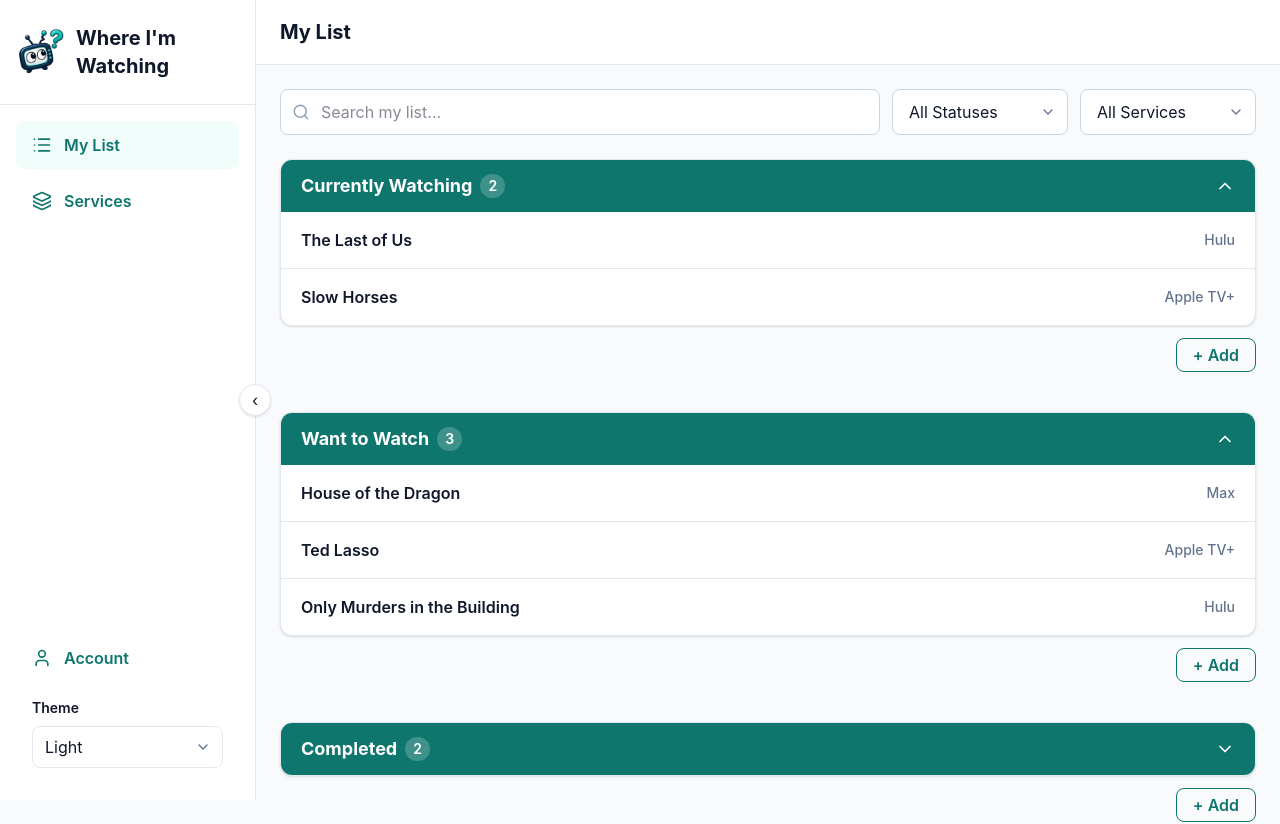
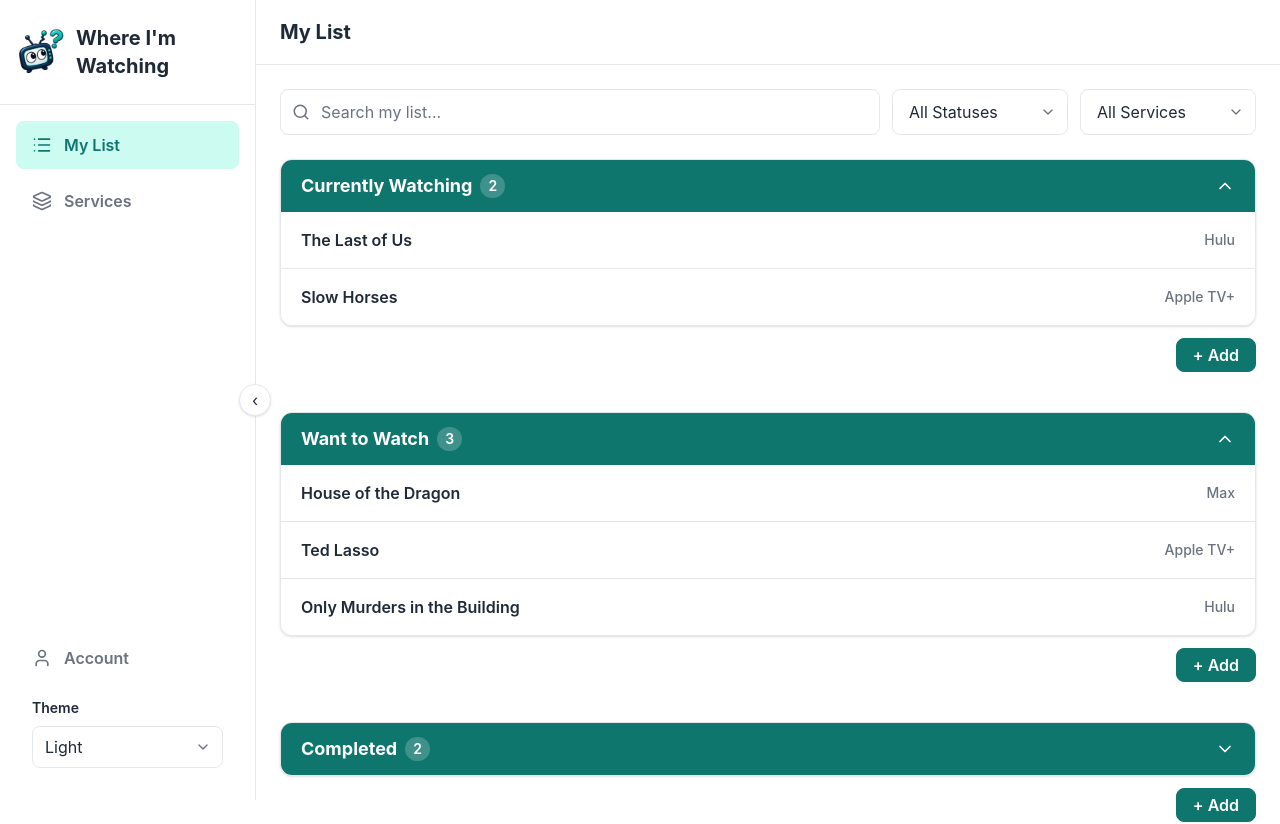
Before and after one commit to czieler/where-im-watching, a React (Vite) app: page / in a window 1280 px wide. Shown: the top 824 px of the page. Built offline with nearby package versions, Linux system fonts and the light colour scheme.

Commit message:
Add theme support with persistent user preference

```diff
--- a/package.json
+++ b/package.json
@@ -26,6 +26,7 @@
     "eslint-plugin-react-hooks": "^7.1.1",
     "eslint-plugin-react-refresh": "^0.5.3",
     "globals": "^17.7.0",
+    "sass": "^1.103.1",
     "typescript": "~6.0.2",
     "typescript-eslint": "^8.65.0",
     "vite": "^8.2.0"
--- a/src/App.tsx
+++ b/src/App.tsx
@@ -1,4 +1,5 @@
 import { useState } from "react";
+import "./theme.scss";
 import wiwLogo from "./assets/wiw_logo.png";
 import ShowList from "./components/ShowList";
 import AddShowModal from "./components/AddShowModal";
@@ -15,16 +16,24 @@ import {
 } from "lucide-react";
 
 function App() {
+  type Theme = "light" | "dark" | "blues";
+
+  const [theme, setTheme] = useState<Theme>(() => {
+    const savedTheme = localStorage.getItem("theme") as Theme | null;
+
+    return savedTheme ?? "light";
+  });
+
+  const handleThemeChange = (newTheme: Theme) => {
+    setTheme(newTheme);
+    localStorage.setItem("theme", newTheme);
+  };
+
   const [isMobileMenuOpen, setIsMobileMenuOpen] = useState(false);
-
   const [isSidebarCollapsed, setIsSidebarCollapsed] = useState(false);
-
   const [isAddOpen, setIsAddOpen] = useState(false);
-
   const [searchText, setSearchText] = useState("");
-
   const [selectedService, setSelectedService] = useState("all");
-
   const [selectedStatus, setSelectedStatus] = useState("all");
 
   const [addTarget, setAddTarget] = useState<"watching" | "wantToWatch">(
@@ -76,14 +85,14 @@ function App() {
   );
 
   return (
-    <div className="min-h-screen bg-slate-50 text-slate-900">
+    <div className="app" data-theme={theme}>
       {/* Desktop sidebar */}
       <aside
-        className={`fixed inset-y-0 left-0 hidden border-r border-slate-200 bg-white transition-all duration-200 md:flex md:flex-col ${
+        className={`app-sidebar fixed inset-y-0 left-0 hidden border-r transition-all duration-200 md:flex md:flex-col ${
           isSidebarCollapsed ? "w-20" : "w-64"
         }`}
       >
-        <div className="border-b border-slate-200 px-4 py-6">
+        <div className="app-sidebar-header border-b px-4 py-6">
           <div className="flex items-center gap-3">
             <img
               src={wiwLogo}
@@ -100,39 +109,36 @@ function App() {
         <nav className="flex flex-1 flex-col gap-2 p-4">
           <a
             href="#"
-            className="flex items-center gap-3 rounded-lg bg-teal-50 px-4 py-3 font-medium text-teal-600"
+            className="nav-item nav-item-active flex items-center gap-3 rounded-lg px-4 py-3 font-medium"
             title={isSidebarCollapsed ? "My List" : undefined}
           >
             <List className="h-5 w-5 shrink-0" />
-
             {!isSidebarCollapsed && <span>My List</span>}
           </a>
 
           <a
             href="#"
-            className="flex items-center gap-3 rounded-lg px-4 py-3 font-medium text-slate-600 hover:bg-slate-100"
+            className="nav-item flex items-center gap-3 rounded-lg px-4 py-3 font-medium"
             title={isSidebarCollapsed ? "Services" : undefined}
           >
             <Layers className="h-5 w-5 shrink-0" />
-
             {!isSidebarCollapsed && <span>Services</span>}
           </a>
 
           <div className="mt-auto">
             <a
               href="#"
-              className="flex items-center gap-3 rounded-lg px-4 py-3 font-medium text-slate-600 hover:bg-slate-100"
+              className="nav-item flex items-center gap-3 rounded-lg px-4 py-3 font-medium"
               title={isSidebarCollapsed ? "Account" : undefined}
             >
               <User className="h-5 w-5 shrink-0" />
-
               {!isSidebarCollapsed && <span>Account</span>}
             </a>
 
             <div className="px-4 py-4">
               {isSidebarCollapsed ? (
                 <button
-                  className="flex w-full items-center justify-center text-slate-600"
+                  className="nav-item flex w-full items-center justify-center"
                   title="Theme"
                   aria-label="Theme"
                 >
@@ -149,16 +155,21 @@ function App() {
 
                   <div className="relative">
                     <select
+                      value={theme}
+                      onChange={(e) =>
+                        handleThemeChange(e.target.value as Theme)
+                      }
                       id="theme"
-                      className="w-full appearance-none rounded-lg border border-[var(--color-border)] bg-[var(--color-surface)] px-3 py-2 text-[var(--color-text)]"
+                      className="theme-select w-full appearance-none rounded-lg border px-3 py-2"
                     >
                       <option value="light">Light</option>
                       <option value="dark">Dark</option>
                       <option value="blues">Blues</option>
                     </select>
+
                     <ChevronDown
                       size={16}
-                      className="pointer-events-none absolute right-3 top-1/2 -translate-y-1/2 text-slate-500"
+                      className="select-chevron pointer-events-none absolute right-3 top-1/2 -translate-y-1/2"
                     />
                   </div>
                 </>
@@ -169,7 +180,7 @@ function App() {
 
         <button
           onClick={() => setIsSidebarCollapsed(!isSidebarCollapsed)}
-          className="absolute top-1/2 -right-4 z-20 flex h-8 w-8 -translate-y-1/2 items-center justify-center rounded-full border border-slate-200 bg-white shadow-sm"
+          className="sidebar-toggle absolute top-1/2 -right-4 z-20 flex h-8 w-8 -translate-y-1/2 items-center justify-center rounded-full border shadow-sm"
           aria-label={
             isSidebarCollapsed ? "Expand sidebar" : "Collapse sidebar"
           }
@@ -185,10 +196,9 @@ function App() {
         }`}
       >
         {/* Top bar */}
-        <header className="sticky top-0 z-10 border-b border-slate-200 bg-white">
+        <header className="app-header sticky top-0 z-10 border-b">
           <div className="flex h-16 items-center justify-between px-4 sm:px-6">
             <div className="flex items-center gap-4">
-              {/* Mobile menu button */}
               <button
                 onClick={() => setIsMobileMenuOpen(true)}
                 className="text-2xl md:hidden"
@@ -208,7 +218,7 @@ function App() {
             <div className="relative flex-1">
               <Search
                 size={18}
-                className="absolute left-3 top-1/2 -translate-y-1/2 text-slate-400"
+                className="search-icon absolute left-3 top-1/2 -translate-y-1/2"
               />
 
               <input
@@ -216,7 +226,7 @@ function App() {
                 value={searchText}
                 onChange={(e) => setSearchText(e.target.value)}
                 placeholder="Search my list..."
-                className="w-full rounded-lg border border-slate-300 bg-white py-2.5 pl-10 pr-4 outline-none focus:border-[var(--color-accent)]"
+                className="app-input w-full rounded-lg border py-2.5 pl-10 pr-4 outline-none"
               />
             </div>
 
@@ -224,7 +234,7 @@ function App() {
               <select
                 value={selectedStatus}
                 onChange={(e) => setSelectedStatus(e.target.value)}
-                className="w-44 appearance-none rounded-lg border border-slate-300 bg-white px-4 py-2.5"
+                className="app-select w-44 appearance-none rounded-lg border px-4 py-2.5"
               >
                 <option value="all">All Statuses</option>
                 <option value="watching">Watching</option>
@@ -232,9 +242,10 @@ function App() {
                 <option value="completed">Completed</option>
                 <option value="onHold">On Hold</option>
               </select>
+
               <ChevronDown
                 size={16}
-                className="pointer-events-none absolute right-3 top-1/2 -translate-y-1/2 text-slate-500"
+                className="select-chevron pointer-events-none absolute right-3 top-1/2 -translate-y-1/2"
               />
             </div>
 
@@ -242,7 +253,7 @@ function App() {
               <select
                 value={selectedService}
                 onChange={(e) => setSelectedService(e.target.value)}
-                className="w-44 appearance-none rounded-lg border border-slate-300 bg-white px-4 py-2.5"
+                className="app-select w-44 appearance-none rounded-lg border px-4 py-2.5"
               >
                 <option value="all">All Services</option>
                 <option value="Hulu">Hulu</option>
@@ -251,12 +262,14 @@ function App() {
                 <option value="Apple TV+">Apple TV+</option>
                 <option value="Max">Max</option>
               </select>
+
               <ChevronDown
                 size={16}
-                className="pointer-events-none absolute right-3 top-1/2 -translate-y-1/2 text-slate-500"
+                className="select-chevron pointer-events-none absolute right-3 top-1/2 -translate-y-1/2"
               />
             </div>
           </div>
+
           {(selectedStatus === "all" || selectedStatus === "watching") && (
             <ShowList
               title="Currently Watching"
@@ -267,6 +280,7 @@ function App() {
               }}
             />
           )}
+
           {(selectedStatus === "all" || selectedStatus === "wantToWatch") && (
             <ShowList
               title="Want to Watch"
@@ -277,6 +291,7 @@ function App() {
               }}
             />
           )}
+
           {(selectedStatus === "all" || selectedStatus === "completed") && (
             <ShowList
               title="Completed"
@@ -287,6 +302,7 @@ function App() {
               defaultExpanded={false}
             />
           )}
+
           {(selectedStatus === "all" || selectedStatus === "onHold") && (
             <ShowList
               title="On Hold"
@@ -300,36 +316,38 @@ function App() {
         </main>
 
         {/* Mobile bottom navigation */}
-        <nav className="fixed inset-x-0 bottom-0 border-t border-slate-200 bg-white md:hidden">
+        <nav className="mobile-bottom-nav fixed inset-x-0 bottom-0 border-t md:hidden">
           <div className="grid grid-cols-3 items-center">
-            <button className="flex flex-col items-center gap-1 py-3 font-semibold text-teal-600">
+            <button className="mobile-nav-active flex flex-col items-center gap-1 py-3 font-semibold">
               <List size={22} />
               <span className="text-xs">My List</span>
             </button>
 
             <button
               onClick={() => setIsAddOpen(true)}
-              className="mx-auto flex h-12 w-12 items-center justify-center rounded-full bg-teal-600 text-white"
+              className="btn-primary mx-auto flex h-12 w-12 items-center justify-center rounded-full"
               aria-label="Add show"
             >
               <Plus size={24} />
             </button>
 
-            <button className="flex flex-col items-center gap-1 py-3 text-slate-600">
+            <button className="nav-item flex flex-col items-center gap-1 py-3">
               <Layers size={22} />
               <span className="text-xs">Services</span>
             </button>
           </div>
         </nav>
       </div>
+
+      {/* Mobile menu */}
       {isMobileMenuOpen && (
         <div className="fixed inset-0 z-50 md:hidden">
           <div
-            className="absolute inset-0 bg-black/40"
+            className="mobile-menu-overlay absolute inset-0"
             onClick={() => setIsMobileMenuOpen(false)}
           />
 
-          <aside className="absolute left-0 top-0 h-full w-72 bg-white p-6 shadow-lg">
+          <aside className="mobile-menu absolute left-0 top-0 h-full w-72 p-6 shadow-lg">
             <div className="mb-6 flex items-center justify-between">
               <h2 className="text-lg font-bold">Settings</h2>
 
@@ -343,7 +361,7 @@ function App() {
 
             <a
               href="#"
-              className="mb-6 flex items-center gap-3 rounded-lg  font-medium text-slate-600 hover:bg-slate-100"
+              className="nav-item mb-6 flex items-center gap-3 rounded-lg font-medium"
             >
               <User className="h-5 w-5" />
               <span>Account</span>
@@ -355,21 +373,25 @@ function App() {
 
             <div className="relative">
               <select
+                value={theme}
+                onChange={(e) => handleThemeChange(e.target.value as Theme)}
                 id="mobile-theme"
-                className="w-full appearance-none rounded-lg border border-[var(--color-border)] bg-[var(--color-surface)] px-3 py-2 text-[var(--color-text)]"
+                className="theme-select w-full appearance-none rounded-lg border px-3 py-2"
               >
                 <option value="light">Light</option>
                 <option value="dark">Dark</option>
                 <option value="blues">Blues</option>
               </select>
+
               <ChevronDown
                 size={16}
-                className="pointer-events-none absolute right-3 top-1/2 -translate-y-1/2 text-slate-500"
+                className="select-chevron pointer-events-none absolute right-3 top-1/2 -translate-y-1/2"
               />
             </div>
           </aside>
         </div>
       )}
+
       {isAddOpen && <AddShowModal onClose={() => setIsAddOpen(false)} />}
     </div>
   );
--- a/src/components/AddShowModal.tsx
+++ b/src/components/AddShowModal.tsx
@@ -4,8 +4,8 @@ type AddShowModalProps = {
 
 function AddShowModal({ onClose }: AddShowModalProps) {
   return (
-    <div className="fixed inset-0 z-50 flex items-center justify-center bg-black/40">
-      <div className="w-full max-w-md rounded-xl bg-white p-6 shadow-lg">
+    <div className="modal-overlay fixed inset-0 z-50 flex items-center justify-center">
+      <div className="modal w-full max-w-md rounded-xl p-6 shadow-lg">
         <h2 className="text-xl font-bold">Add Show</h2>
 
         <button onClick={onClose} className="btn btn-default mt-6">
--- a/src/components/ShowList.tsx
+++ b/src/components/ShowList.tsx
@@ -20,17 +20,18 @@ function ShowList({
   defaultExpanded = true,
 }: ShowListProps) {
   const [isExpanded, setIsExpanded] = useState(defaultExpanded);
+
   return (
     <section className="mb-10">
-      <div className="overflow-hidden rounded-xl border border-slate-200 bg-white shadow-sm">
+      <div className="show-list overflow-hidden rounded-xl border shadow-sm">
         <div
           onClick={() => setIsExpanded(!isExpanded)}
-          className="flex cursor-pointer items-center justify-between bg-[var(--color-accent)] px-5 py-3 text-white"
+          className="show-list-header flex cursor-pointer items-center justify-between px-5 py-3"
         >
           <div className="flex items-center gap-2">
             <h3 className="text-lg font-bold">{title}</h3>
 
-            <span className="rounded-full bg-white/20 px-2 py-0.5 text-sm font-semibold">
+            <span className="show-count rounded-full px-2 py-0.5 text-sm font-semibold">
               {shows.length}
             </span>
           </div>
@@ -42,11 +43,11 @@ function ShowList({
           shows.map((show) => (
             <div
               key={show.title}
-              className="flex items-center justify-between border-b border-slate-200 px-5 py-4 last:border-b-0"
+              className="show-list-row flex items-center justify-between border-b px-5 py-4 last:border-b-0"
             >
               <span className="font-semibold">{show.title}</span>
 
-              <span className="text-sm font-medium text-slate-500">
+              <span className="show-service text-sm font-medium">
                 {show.service}
               </span>
             </div>
--- /dev/null
+++ b/src/theme.scss
@@ -0,0 +1,328 @@
+/* ==========================================================
+   WHERE I'M WATCHING - THEMES
+   ========================================================== */
+
+/* ==========================================================
+   THEME DEFINITIONS
+   ========================================================== */
+
+[data-theme="light"] {
+  --theme-bg: #ffffff;
+  --theme-surface: #ffffff;
+  --theme-surface-alt: #f8fafc;
+
+  --theme-text: #1f2937;
+  --theme-text-muted: #6b7280;
+
+  --theme-border: #e5e7eb;
+
+  --theme-input-bg: #ffffff;
+  --theme-input-text: #1f2937;
+
+  --theme-hover: #f3f4f6;
+
+  /* Accent */
+  --theme-accent: #0f766e;
+  --theme-accent-hover: #115e59;
+  --theme-accent-soft: #ccfbf1;
+  --theme-accent-text: #ffffff;
+
+  --theme-overlay: rgb(0 0 0 / 40%);
+}
+
+[data-theme="dark"] {
+  --theme-bg: #111827;
+  --theme-surface: #1f2937;
+  --theme-surface-alt: #182234;
+
+  --theme-text: #f9fafb;
+  --theme-text-muted: #9ca3af;
+
+  --theme-border: #374151;
+
+  --theme-input-bg: #273548;
+  --theme-input-text: #f9fafb;
+
+  --theme-hover: #2d3a4d;
+
+  /* Accent */
+  --theme-accent: #14b8a6;
+  --theme-accent-hover: #2dd4bf;
+  --theme-accent-soft: #134e4a;
+  --theme-accent-text: #062c2a;
+
+  --theme-overlay: rgb(0 0 0 / 60%);
+}
+
+[data-theme="blues"] {
+  --theme-bg: #eef6ff;
+  --theme-surface: #ffffff;
+  --theme-surface-alt: #dbeafe;
+
+  --theme-text: #16324f;
+  --theme-text-muted: #5c7185;
+
+  --theme-border: #bfdbfe;
+
+  --theme-input-bg: #ffffff;
+  --theme-input-text: #16324f;
+
+  --theme-hover: #e0edff;
+
+  /* Accent */
+  --theme-accent: #2563eb;
+  --theme-accent-hover: #1d4ed8;
+  --theme-accent-soft: #dbeafe;
+  --theme-accent-text: #ffffff;
+
+  --theme-overlay: rgb(15 23 42 / 45%);
+}
+
+/* ==========================================================
+   GLOBAL THEME STYLES
+   ========================================================== */
+
+[data-theme] {
+  min-height: 100vh;
+
+  background-color: var(--theme-bg);
+  color: var(--theme-text);
+
+  transition:
+    background-color 0.2s ease,
+    color 0.2s ease;
+
+  /* ========================================================
+     GENERAL TEXT
+     ======================================================== */
+
+  h1,
+  h2,
+  h3,
+  h4,
+  h5,
+  h6 {
+    color: var(--theme-text);
+  }
+
+  p {
+    color: inherit;
+  }
+
+  /* ========================================================
+     APP BACKGROUND
+     ======================================================== */
+
+  &.app {
+    background-color: var(--theme-bg);
+    color: var(--theme-text);
+  }
+
+  /* ========================================================
+     SIDEBAR
+     ======================================================== */
+
+  .app-sidebar {
+    background-color: var(--theme-surface);
+    color: var(--theme-text);
+    border-color: var(--theme-border);
+  }
+
+  .app-sidebar-header {
+    border-color: var(--theme-border);
+  }
+
+  .sidebar-toggle {
+    background-color: var(--theme-surface);
+    color: var(--theme-text);
+    border-color: var(--theme-border);
+
+    &:hover {
+      background-color: var(--theme-hover);
+    }
+  }
+
+  /* ========================================================
+     NAVIGATION
+     ======================================================== */
+
+  .nav-item {
+    color: var(--theme-text-muted);
+
+    &:hover {
+      background-color: var(--theme-hover);
+      color: var(--theme-text);
+    }
+  }
+
+  .nav-item-active {
+    background-color: var(--theme-accent-soft);
+    color: var(--theme-accent);
+
+    &:hover {
+      background-color: var(--theme-accent-soft);
+      color: var(--theme-accent);
+    }
+  }
+
+  /* ========================================================
+     HEADER
+     ======================================================== */
+
+  .app-header {
+    background-color: var(--theme-surface);
+    color: var(--theme-text);
+    border-color: var(--theme-border);
+    opacity: 1;
+  }
+
+  /* ========================================================
+     INPUTS / SELECTS
+     ======================================================== */
+
+  .app-input,
+  .app-select,
+  .theme-select,
+  input,
+  select,
+  textarea {
+    background-color: var(--theme-input-bg);
+    color: var(--theme-input-text);
+    border-color: var(--theme-border);
+
+    &::placeholder {
+      color: var(--theme-text-muted);
+    }
+
+    &:focus {
+      border-color: var(--theme-accent);
+      outline-color: var(--theme-accent);
+    }
+  }
+
+  option {
+    background-color: var(--theme-input-bg);
+    color: var(--theme-input-text);
+  }
+
+  .select-chevron,
+  .search-icon {
+    color: var(--theme-text-muted);
+  }
+
+  /* ========================================================
+     SHOW LIST
+     ======================================================== */
+
+  .show-list {
+    background-color: var(--theme-surface);
+    color: var(--theme-text);
+    border-color: var(--theme-border);
+  }
+
+  .show-list-header {
+    background-color: var(--theme-accent);
+    color: var(--theme-accent-text);
+
+    h3 {
+      color: var(--theme-accent-text);
+    }
+
+    svg {
+      color: var(--theme-accent-text);
+    }
+  }
+
+  .show-count {
+    background-color: rgb(255 255 255 / 20%);
+    color: var(--theme-accent-text);
+  }
+
+  .show-list-row {
+    background-color: var(--theme-surface);
+    color: var(--theme-text);
+    border-color: var(--theme-border);
+
+    &:hover {
+      background-color: var(--theme-hover);
+    }
+  }
+
+  .show-service {
+    color: var(--theme-text-muted);
+  }
+
+  /* ========================================================
+     BUTTONS
+     ======================================================== */
+
+  .btn-primary {
+    background-color: var(--theme-accent);
+    color: var(--theme-accent-text);
+    border-color: var(--theme-accent);
+
+    &:hover {
+      background-color: var(--theme-accent-hover);
+      border-color: var(--theme-accent-hover);
+    }
+  }
+
+  .btn-default {
+    background-color: var(--theme-surface);
+    color: var(--theme-text);
+    border-color: var(--theme-border);
+
+    &:hover {
+      background-color: var(--theme-hover);
+    }
+  }
+
+  /* ========================================================
+     MOBILE BOTTOM NAVIGATION
+     ======================================================== */
+
+  .mobile-bottom-nav {
+    background-color: var(--theme-surface);
+    color: var(--theme-text);
+    border-color: var(--theme-border);
+  }
+
+  .mobile-nav-active {
+    color: var(--theme-accent);
+  }
+
+  /* ========================================================
+     MOBILE MENU
+     ======================================================== */
+
+  .mobile-menu-overlay {
+    background-color: var(--theme-overlay);
+  }
+
+  .mobile-menu {
+    background-color: var(--theme-surface);
+    color: var(--theme-text);
+  }
+
+  /* ========================================================
+     MODAL
+     ======================================================== */
+
+  .modal-overlay {
+    background-color: var(--theme-overlay);
+  }
+
+  .modal {
+    background-color: var(--theme-surface);
+    color: var(--theme-text);
+    border-color: var(--theme-border);
+  }
+
+  /* ========================================================
+     ICONS
+     ======================================================== */
+
+  svg {
+    color: inherit;
+  }
+}
```
Also changed, not shown: src/components/StatCard.tsx (deleted, +0 -21 lines), 1 other file (tests, documents, lock files or other folders).
